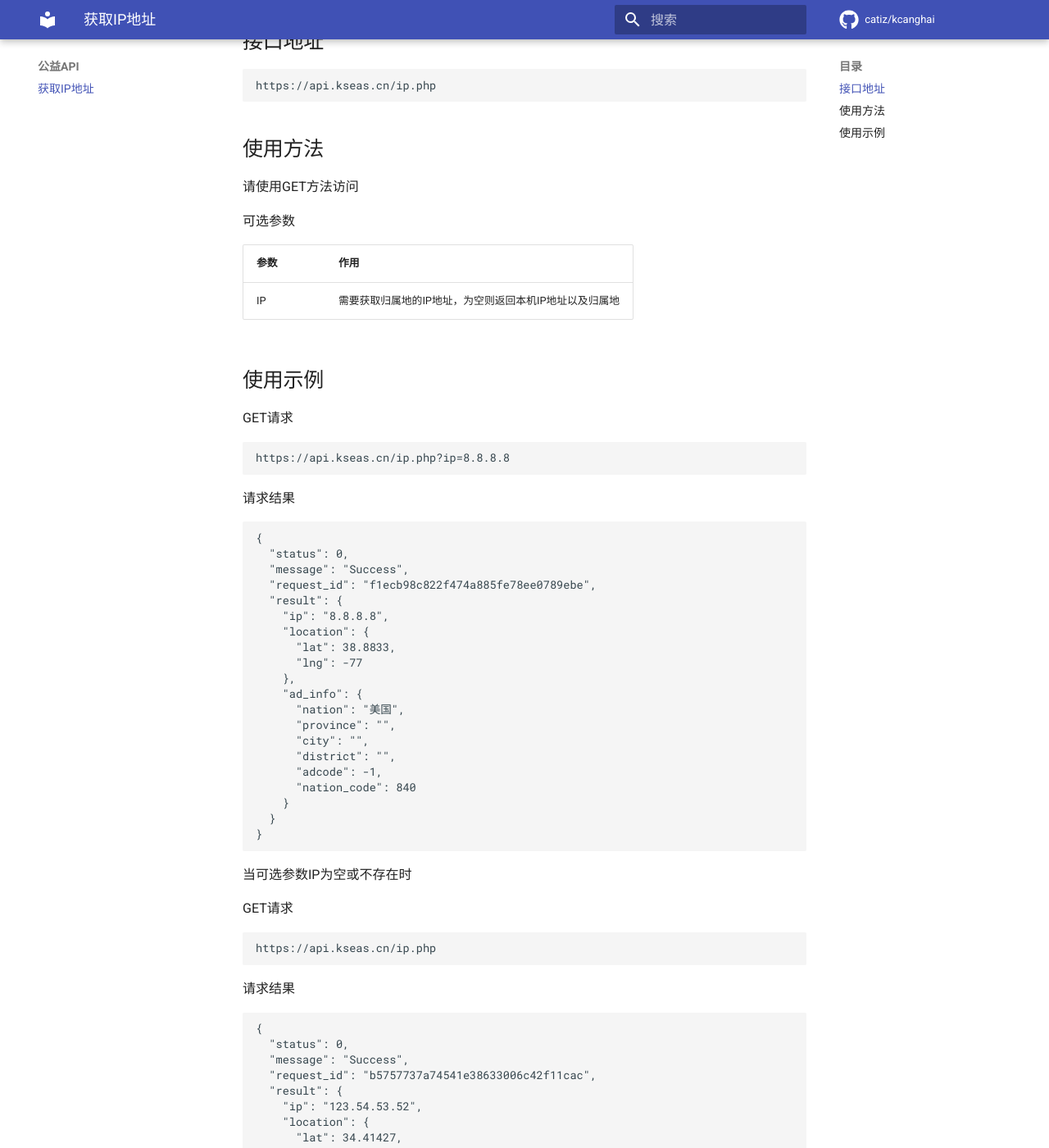
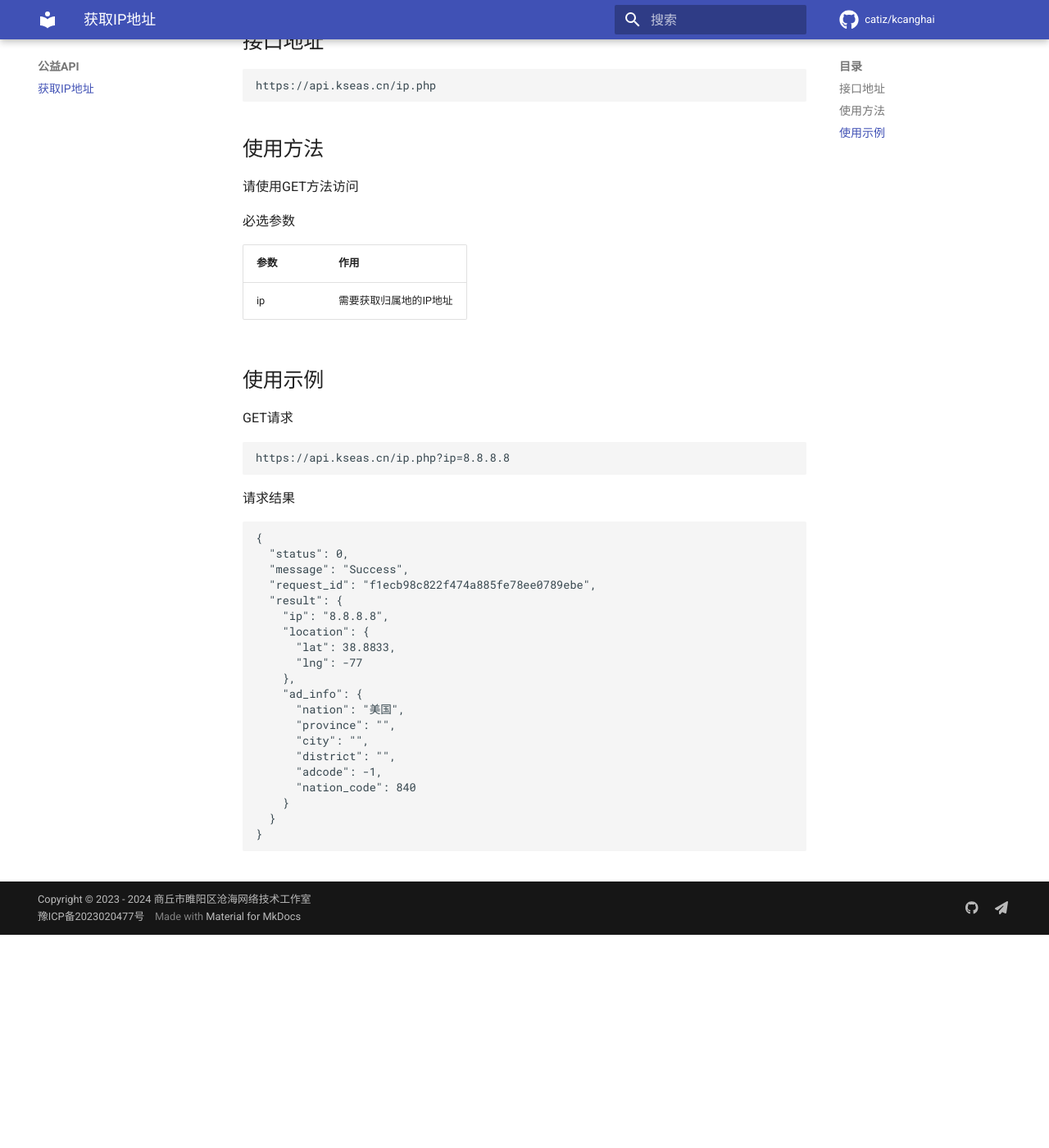
Before and after one commit to catiz/kcanghai, an MkDocs documentation site: the page built from docs/公益API/ip.md, in a window 1280 px wide and 1400 px high, scrolled down 260 px. Shown: the whole window at 82% size. Built offline with MkDocs 1.6.1 and Material for MkDocs 9.7.7, drawn with Linux system fonts in a browser that asks for light colours; comment, search, counter and statistics services are not loaded; some of the changed text lies outside the part shown.

Commit message:
修改不可为空

````diff
--- a/docs/公益API/ip.md
+++ b/docs/公益API/ip.md
@@ -12,11 +12,11 @@ https://api.kseas.cn/ip.php
 
 请使用GET方法访问
 
-可选参数
+必选参数
 
-| 参数 | 作用                                                   |
-| ---- | ------------------------------------------------------ |
-| IP   | 需要获取归属地的IP地址，为空则返回本机IP地址以及归属地 |
+| 参数 | 作用                   |
+| ---- | ---------------------- |
+| ip   | 需要获取归属地的IP地址 |
 
 ## 使用示例
 
@@ -50,36 +50,3 @@ https://api.kseas.cn/ip.php?ip=8.8.8.8
   }
 }
 ```
-
-当可选参数IP为空或不存在时
-
-GET请求
-
-```
-https://api.kseas.cn/ip.php
-```
-
-请求结果
-
-```json
-{
-  "status": 0,
-  "message": "Success",
-  "request_id": "b5757737a74541e38633006c42f11cac",
-  "result": {
-    "ip": "123.54.53.52",
-    "location": {
-      "lat": 34.41427,
-      "lng": 115.65635
-    },
-    "ad_info": {
-      "nation": "中国",
-      "province": "河南省",
-      "city": "商丘市",
-      "district": "",
-      "adcode": 411400,
-      "nation_code": 156
-    }
-  }
-}
-```
````
